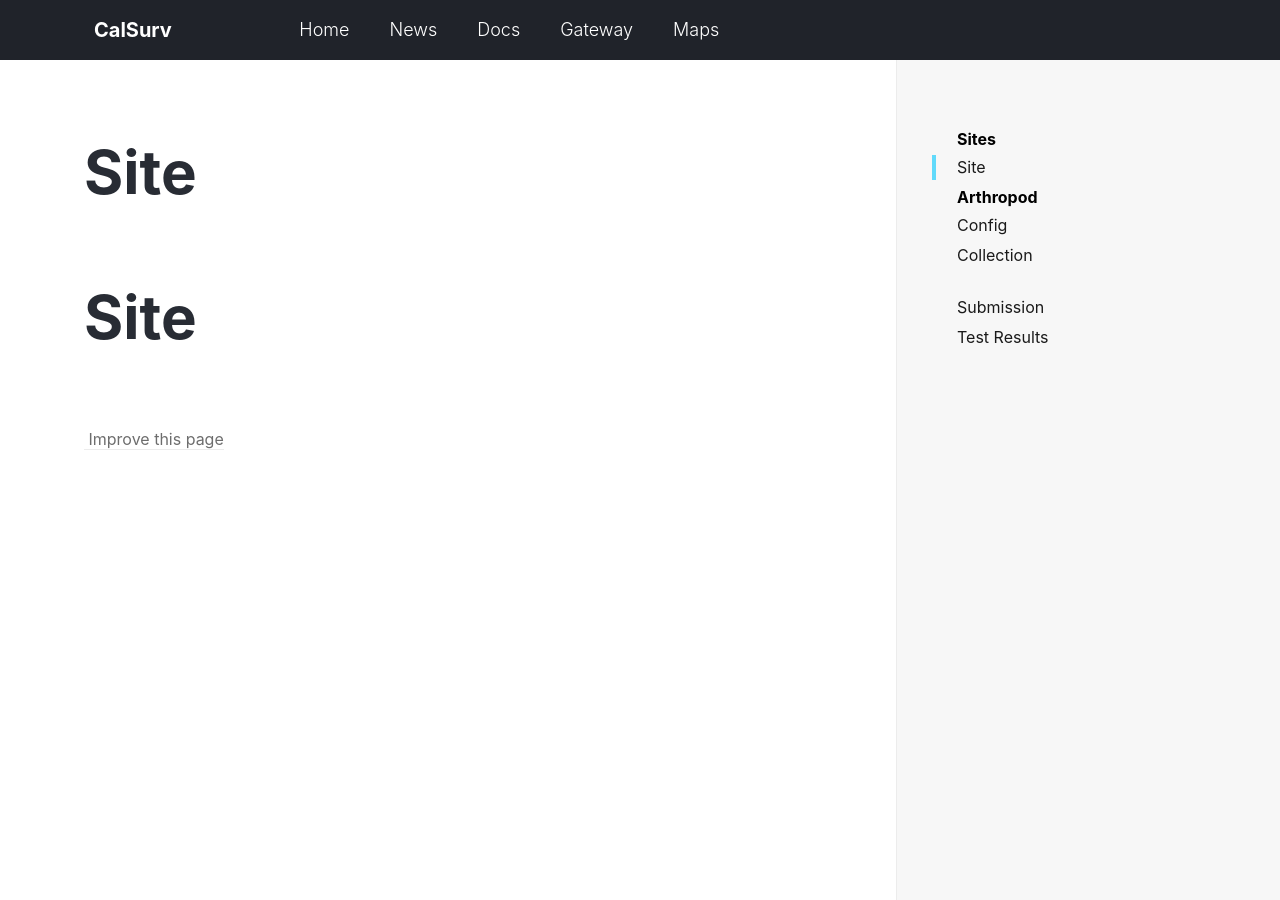
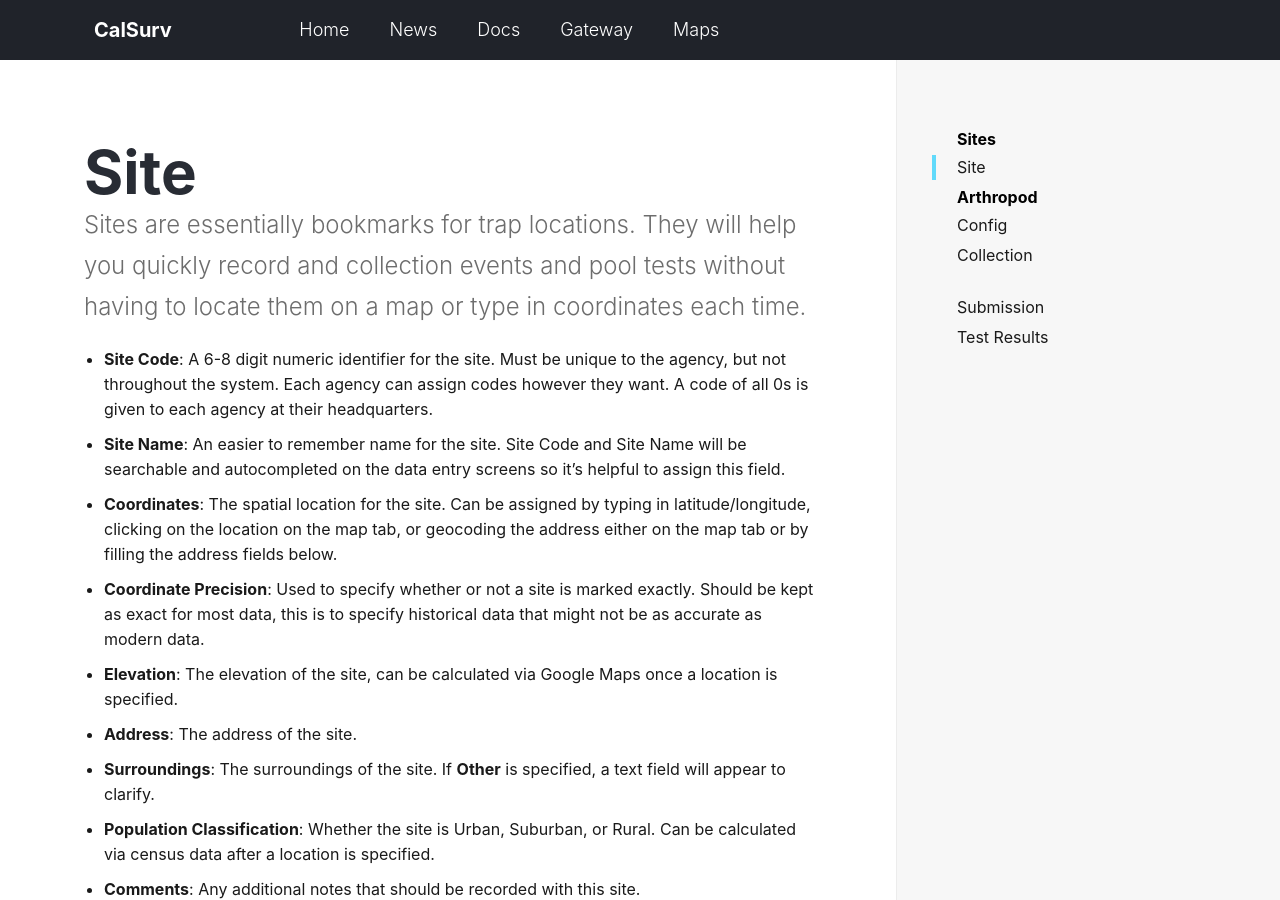
Before and after one commit to tlvaldepena/vectorsurv.org, a Jekyll site: the page built from _docs/site/site.md, in a window 1280 px wide and 900 px high. Built offline with Jekyll 4.4.1, drawn with Linux system fonts in a browser that asks for light colours.

Commit message:
Update site.md

```diff
--- a/_docs/site/site.md
+++ b/_docs/site/site.md
@@ -2,4 +2,14 @@
 title: Site
 permalink: /docs/site/
 ---
-# Site
+Sites are essentially bookmarks for trap locations.  They will help you quickly record and collection events and pool tests without having to locate them on a map or type in coordinates each time.
+
+* **Site Code**: A 6-8 digit numeric identifier for the site.  Must be unique to the agency, but not throughout the system.  Each agency can assign codes however they want.  A code of all 0s is given to each agency at their headquarters.
+* **Site Name**: An easier to remember name for the site.  Site Code and Site Name will be searchable and autocompleted on the data entry screens so it's helpful to assign this field.
+* **Coordinates**: The spatial location for the site.  Can be assigned by typing in latitude/longitude,  clicking on the location on the map tab,  or geocoding the address either on the map tab or by filling the address fields below.
+* **Coordinate Precision**: Used to specify whether or not a site is marked exactly.  Should be kept as exact for most data,  this is to specify historical data that might not be as accurate as modern data.
+* **Elevation**: The elevation of the site,  can be calculated via Google Maps once a location is specified.
+* **Address**: The address of the site.
+* **Surroundings**: The surroundings of the site.  If **Other** is specified, a text field will appear to clarify.
+* **Population Classification**: Whether the site is Urban, Suburban, or Rural.  Can be calculated via census data after a location is specified.
+* **Comments**: Any additional notes that should be recorded with this site.
```
